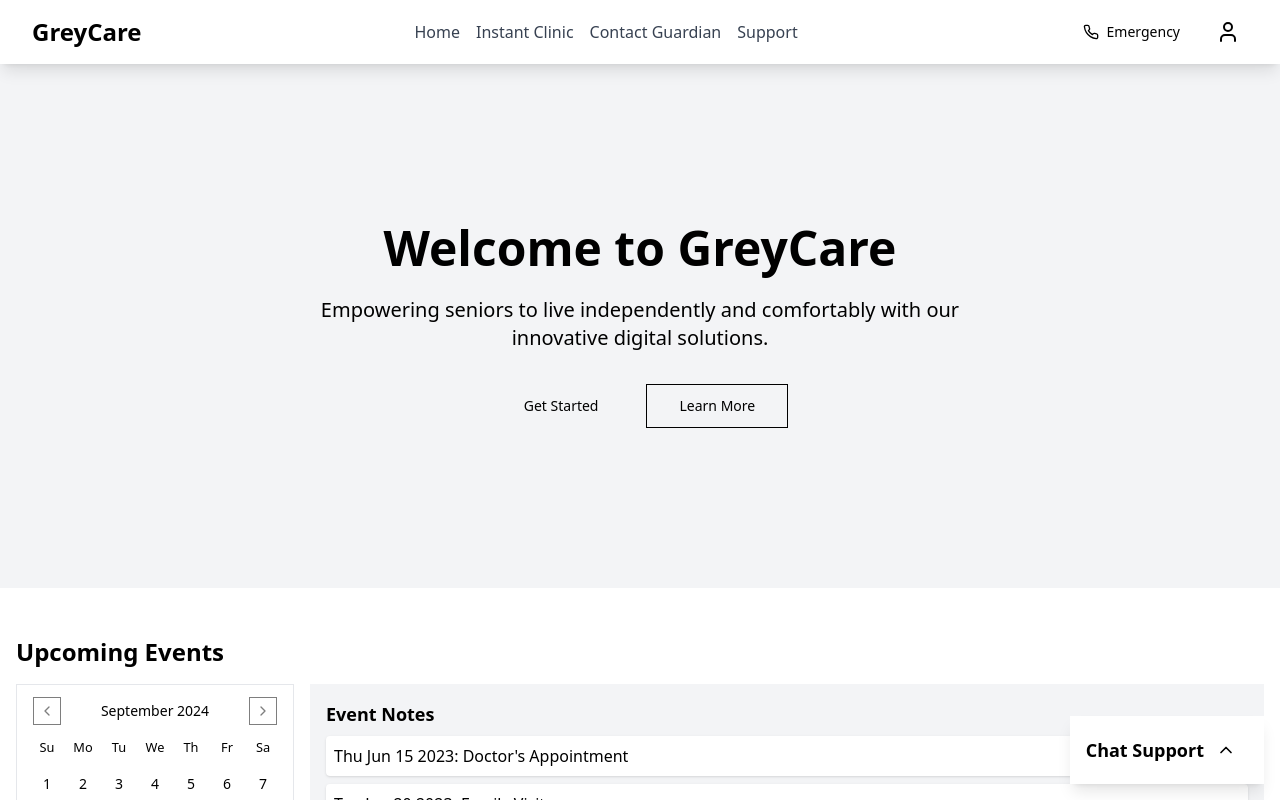
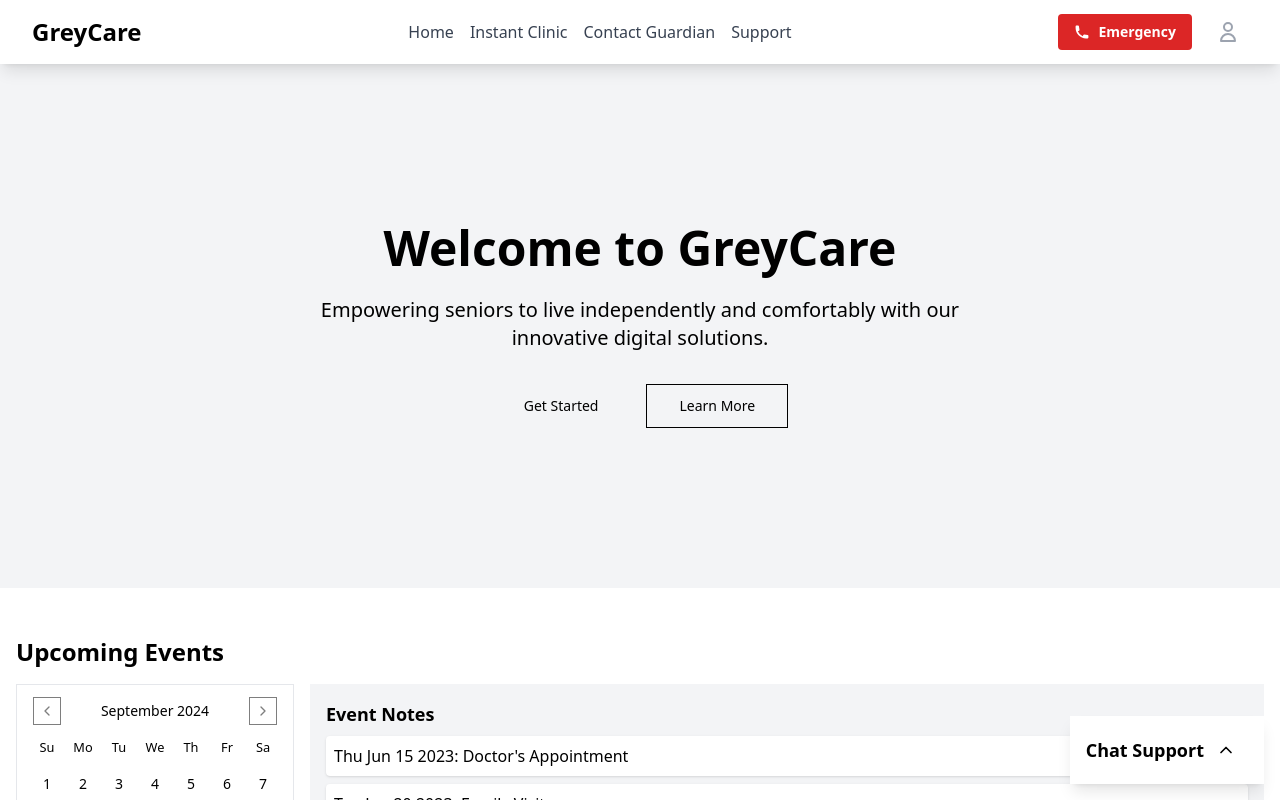
Before and after one commit to Srijan1202/GreyCare, a Next.js app: page /dashboard in a window 1280 px wide. Shown: the top 800 px of the page. Built offline with nearby package versions, Linux system fonts and the light colour scheme.

Commit message:
Potentially last frontend push from myside

```diff
--- a/app/dashboard/page.js
+++ b/app/dashboard/page.js
@@ -1,9 +1,13 @@
+"use client"
+
+import { NavbarComponent } from "@/components/navbar"
 import { LandingPageJsx } from "../../components/landing-page";
 import React from 'react'
 
 const dashboard = () => {
   return (
     <>
+    <NavbarComponent/>
    < LandingPageJsx/>
     </>
   )
--- a/components/landing-page.jsx
+++ b/components/landing-page.jsx
@@ -7,61 +7,6 @@ import { Button } from "@/components/ui/button";
 import { Input } from "@/components/ui/input";
 import { Calendar } from "@/components/ui/calendar";
 import { Heart, HelpCircle, Home, Menu, User, X, Clock, Phone, MessageCircle, ChevronUp, ChevronDown } from "lucide-react";
-
-import Link from 'next/link';
-
-const Navbar = () => {
-  const [isMenuOpen, setIsMenuOpen] = useState(false);
-
-  const toggleMenu = () => setIsMenuOpen(!isMenuOpen);
-
-  const sendEmergencyMessage = () => {
-    alert("Emergency message sent to guardian!");
-  };
-
-  return (
-    <nav className="fixed top-0 left-0 right-0 bg-white shadow-lg z-50">
-      <div className="max-w-7xl mx-auto px-4 sm:px-6 lg:px-8">
-        <div className="flex justify-between h-16">
-          <div className="flex items-center">
-            <div className="text-2xl font-bold">GreyCare</div>
-          </div>
-          <div className="hidden md:flex items-center space-x-4">
-            <a href="#" className="text-gray-700
-            hover:text-gray-900">Home</a>
-            <a href="#" className="text-gray-700 hover:text-gray-900">Instant Clinic</a>
-            <a href="#" className="text-gray-700 hover:text-gray-900">Contact Guardian</a>
-            <a href="#" className="text-gray-700 hover:text-gray-900">Support</a>
-          </div>
-          <div className="flex items-center">
-            <Button variant="destructive" size="sm" className="mr-4" onClick={sendEmergencyMessage}>
-              <Phone className="h-4 w-4 mr-2" />
-              Emergency
-            </Button>
-            <Button variant="ghost" size="icon" className="md:hidden" onClick={toggleMenu}>
-              {isMenuOpen ? <X className="h-6 w-6" /> : <Menu className="h-6 w-6" />}
-            </Button>
-            <Link href="/login">
-            <Button variant="ghost" size="icon">
-              <User className="h-6 w-6" />
-            </Button>
-            </Link>
-          </div>
-        </div>
-      </div>
-      {isMenuOpen && (
-        <div className="md:hidden bg-white shadow-lg">
-          <div className="px-2 pt-2 pb-3 space-y-1 sm:px-3">
-            <a href="#" className="block px-3 py-2 rounded-md text-base font-medium text-gray-700 hover:text-gray-900 hover:bg-gray-50">Home</a>
-            <a href="/dashboard" className="block px-3 py-2 rounded-md text-base font-medium text-gray-700 hover:text-gray-900 hover:bg-gray-50">Instant Clinic</a>
-            <a href="#" className="block px-3 py-2 rounded-md text-base font-medium text-gray-700 hover:text-gray-900 hover:bg-gray-50">Contact Guardian</a>
-            <a href="#" className="block px-3 py-2 rounded-md text-base font-medium text-gray-700 hover:text-gray-900 hover:bg-gray-50">Support</a>
-          </div>
-        </div>
-      )}
-    </nav>
-  );
-};
 
 const HeroSection = () => {
   const controls = useAnimation();
@@ -363,7 +308,7 @@ const Chatbot = () => {
 export function LandingPageJsx() {
   return (
     <div className="flex flex-col min-h-screen bg-gray-100 pt-16">
-      <Navbar />
+      {/* <Navbar /> */}
       <main className="flex-grow">
         <HeroSection />
         <CalendarSection />
```
